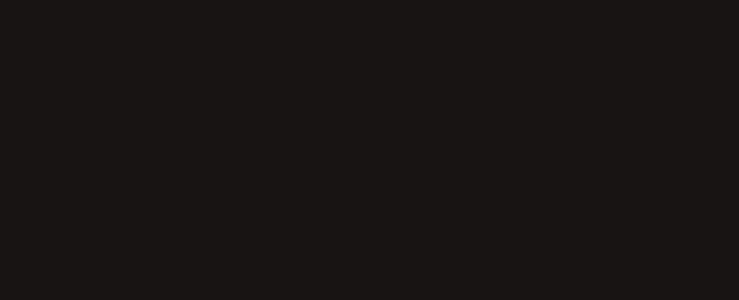
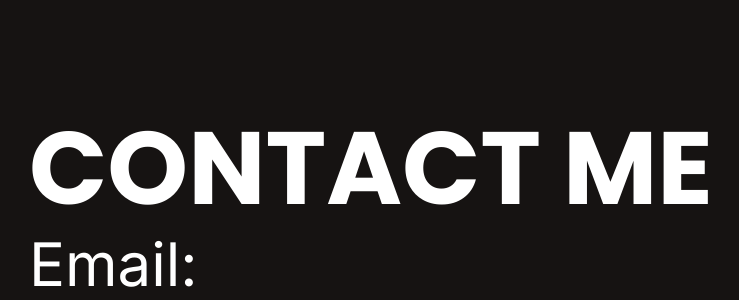
Before and after one commit to rotembab/resume-frontend, a React (Vite) app: page / in a window 1280 px wide. Shown: the part 1428-1728 px from the top of the page, without its empty margins (451-1190 px from the left). Before the commit the page ends 800 px from the top, so only its background shows below. Built offline with nearby package versions, Linux system fonts and the light colour scheme.

Commit message:
added load on view for contact comp

```diff
--- a/package.json
+++ b/package.json
@@ -16,6 +16,7 @@
     "@mui/material": "^6.4.1",
     "react": "^18.3.1",
     "react-dom": "^18.3.1",
+    "react-intersection-observer": "^9.15.1",
     "react-router": "^7.1.5"
   },
   "devDependencies": {
--- /dev/null
+++ b/src/components/pages/home/home-content.component.tsx
@@ -0,0 +1,35 @@
+import { Box, Typography } from '@mui/material';
+import { translations } from '../../../lang/en';
+import { SlideFadeTransition } from '../../ui/slide-fade-transition/slide-fade-transition-component';
+
+export const HomeContent = () => {
+  return (
+    <SlideFadeTransition
+      fadeAppear
+      fadeIn
+      slideAppear
+      slideIn
+      slideKey={location.pathname + '_slide'}
+      fadeKey={location.pathname + '_fade'}
+      slideTimeout={{ enter: 500 }}
+      fadeStyle={{
+        transitionDuration: '1s',
+      }}
+    >
+      <Box>
+        <Typography variant='h1'>{translations.Home.heading1}</Typography>
+        <Typography color='headingDarkColor' variant='h1'>
+          {translations.Home.heading2}
+        </Typography>
+        <Typography
+          display={'block'}
+          sx={{ width: '85%', wordBreak: 'break-word' }}
+          color='paragraphColor'
+          variant='caption'
+        >
+          {translations.Home.description}
+        </Typography>
+      </Box>
+    </SlideFadeTransition>
+  );
+};
--- a/src/components/pages/home/home.page.tsx
+++ b/src/components/pages/home/home.page.tsx
@@ -1,35 +1,18 @@
-import { Box, Typography } from '@mui/material';
-import { translations } from '../../../lang/en';
-import { SlideFadeTransition } from '../../ui/slide-fade-transition/slide-fade-transition-component';
+import { Box } from '@mui/material';
+import { ContactMe } from '../../ui/contact-me/contact-me.component';
+import { HomeContent } from './home-content.component';
 
 export const HomePage = () => {
   return (
-    <SlideFadeTransition
-      fadeAppear
-      fadeIn
-      slideAppear
-      slideIn
-      slideKey={location.pathname + '_slide'}
-      fadeKey={location.pathname + '_fade'}
-      slideTimeout={{ enter: 500 }}
-      fadeStyle={{
-        transitionDuration: '1s',
-      }}
-    >
-      <Box>
-        <Typography variant='h1'>{translations.Home.heading1}</Typography>
-        <Typography color='headingDarkColor' variant='h1'>
-          {translations.Home.heading2}
-        </Typography>
-        <Typography
-          display={'block'}
-          sx={{ width: '85%', wordBreak: 'break-word' }}
-          color='paragraphColor'
-          variant='caption'
-        >
-          {translations.Home.description}
-        </Typography>
-      </Box>
-    </SlideFadeTransition>
+    <>
+      <HomeContent />
+      <Box
+        sx={{
+          height: '100vh',
+          width: '100%',
+        }}
+      />
+      <ContactMe />
+    </>
   );
 };
--- /dev/null
+++ b/src/components/ui/contact-me/contact-me.component.tsx
@@ -0,0 +1,36 @@
+import Grid from '@mui/material/Grid2';
+import { SlideFadeTransition } from '../slide-fade-transition/slide-fade-transition-component';
+import { Typography } from '@mui/material';
+import { useInView } from 'react-intersection-observer';
+
+export const ContactMe = () => {
+  const { ref, inView } = useInView({
+    triggerOnce: true, // Ensures the component only loads once when in view
+    threshold: 1, // Adjust based on when you consider the component "visible"
+  });
+
+  return (
+    <div ref={ref}>
+      {inView && (
+        <SlideFadeTransition
+          fadeAppear
+          fadeIn
+          slideAppear
+          slideIn
+          slideKey={'slide'}
+          fadeKey={'fade'}
+          slideTimeout={{ enter: 500 }}
+          fadeStyle={{
+            transitionDuration: '1s',
+          }}
+        >
+          <Grid container>
+            <Typography variant='h1'>Contact me</Typography>
+            <Typography variant='h2'>Email: </Typography>
+            <Typography variant='h3'> </Typography>
+          </Grid>
+        </SlideFadeTransition>
+      )}
+    </div>
+  );
+};
```
Also changed, not shown: 1 other file (tests, documents, lock files or other folders).
